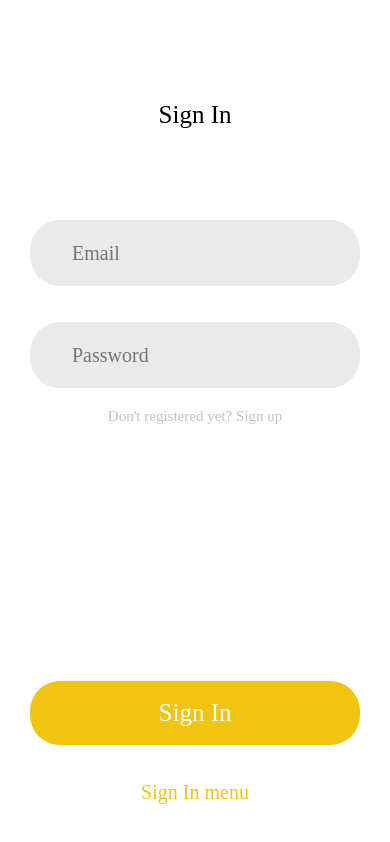
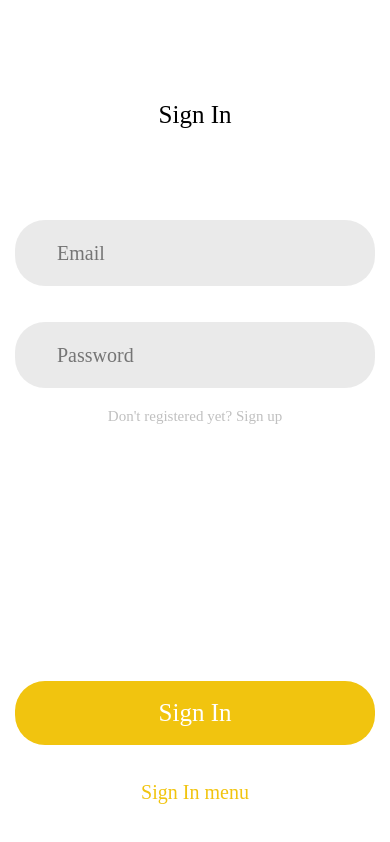
Before and after one commit to DMihail/BestFruitShop, a React Native app: screen / in a window 390 px wide. Built offline with nearby package versions, Linux system fonts and the light colour scheme.

Commit message:
paddingHorizontal depends on the platform

```diff
--- a/source/component/AuthLayout/AuthLayout.tsx
+++ b/source/component/AuthLayout/AuthLayout.tsx
@@ -5,7 +5,7 @@ import { useSafeAreaInsets } from "react-native-safe-area-context";
 
 import { DismissKeyboard } from "~/component";
 import { AppButton } from "~/component/AppButton";
-import { colors, Fonts } from "~/constants";
+import { colors, Fonts, paddingHorizontal } from '~/constants';
 
 type AuthLayoutType = {
   children: React.ReactNode;
@@ -38,7 +38,7 @@ const styles = StyleSheet.create({
   container: {
     flexGrow: 1,
     paddingBottom: 40,
-    paddingHorizontal: 30,
+    paddingHorizontal,
     justifyContent: "space-between",
     backgroundColor: colors.white,
   },
--- a/source/component/CustomTabBar/CustomTabBar.tsx
+++ b/source/component/CustomTabBar/CustomTabBar.tsx
@@ -4,7 +4,7 @@ import { Pressable, StyleSheet, View } from "react-native";
 import { BottomTabBarProps } from "@react-navigation/bottom-tabs";
 import { useSafeAreaInsets } from "react-native-safe-area-context";
 
-import { colors } from "~/constants";
+import { colors, paddingHorizontal } from '~/constants';
 import { useKeyboard } from '~/hooks';
 
 export const CustomTabBar: FC<BottomTabBarProps> = ({
@@ -84,7 +84,7 @@ export const CustomTabBar: FC<BottomTabBarProps> = ({
 const styles = StyleSheet.create({
   container: {
     flexDirection: "row",
-    paddingHorizontal: 15,
+    paddingHorizontal,
     paddingVertical: 12,
     backgroundColor: colors.white,
     shadowOffset: { width: 0, height: -4 },
--- a/source/constants/index.ts
+++ b/source/constants/index.ts
@@ -3,3 +3,4 @@ export * from "./colors";
 export * from "./routes";
 export * from "./formRules";
 export * from "./previewInfo";
+export * from './styles'
--- /dev/null
+++ b/source/constants/styles.ts
@@ -0,0 +1,3 @@
+import { Platform } from 'react-native';
+
+export const paddingHorizontal = Platform.OS === 'ios' ? 30 : 15
--- a/source/screen/navigation/component/MainHeader/MainHeader.tsx
+++ b/source/screen/navigation/component/MainHeader/MainHeader.tsx
@@ -5,7 +5,7 @@ import { useSafeAreaInsets } from "react-native-safe-area-context";
 
 import { AppleLogo, ProfileLogo } from "~/assets/image/common";
 import { AppText, PressableImage } from "~/component";
-import { colors, Fonts } from "~/constants";
+import { colors, Fonts, paddingHorizontal } from '~/constants';
 
 export const MainHeader = () => {
   const { top: paddingTop } = useSafeAreaInsets();
@@ -27,7 +27,7 @@ export const MainHeader = () => {
 const styles = StyleSheet.create({
   container: {
     flexDirection: "row",
-    paddingHorizontal: 15,
+    paddingHorizontal,
     paddingVertical: 2,
     justifyContent: "space-between",
     alignItems: "center",
--- a/source/screen/navigation/component/ShopHeader/ShopHeader.tsx
+++ b/source/screen/navigation/component/ShopHeader/ShopHeader.tsx
@@ -6,7 +6,7 @@ import { useSafeAreaInsets } from "react-native-safe-area-context";
 
 import { ArrowLeftCircle, Search } from "~/assets";
 import { AppText, PressableImage } from "~/component";
-import { colors, Fonts, Routes } from "~/constants";
+import { colors, Fonts, paddingHorizontal, Routes } from '~/constants';
 import { CartScreenNavigationProp } from "~/types";
 
 type ShopHeaderProps = {
@@ -40,7 +40,7 @@ export const ShopHeader: FC<ShopHeaderProps> = ({ title }) => {
 const styles = StyleSheet.create({
   container: {
     flexDirection: "row",
-    paddingHorizontal: 15,
+    paddingHorizontal,
     paddingVertical: 10,
     justifyContent: "space-between",
     alignItems: "center",
--- a/source/screen/pages/Home/component/ProductList.tsx
+++ b/source/screen/pages/Home/component/ProductList.tsx
@@ -4,6 +4,7 @@ import { FlatList, ListRenderItemInfo, StyleSheet } from 'react-native';
 import { useSelector } from "react-redux";
 
 import { ListEmptyLoader, ProductCard } from "~/component";
+import { paddingHorizontal } from '~/constants';
 import { productsSelector } from "~/store";
 import { IProductType } from "~/types";
 
@@ -37,11 +38,11 @@ const styles = StyleSheet.create({
   columnWrapper: {
     justifyContent: "space-between",
     gap: 22,
-marginBottom: 22
+    marginBottom: 22
   },
   contentContainer: {
     flexGrow: 1,
-    paddingHorizontal: 15,
+    paddingHorizontal,
     paddingBottom: 20,
   },
 });
--- a/source/screen/pages/Home/component/SectionProductsBySlug.tsx
+++ b/source/screen/pages/Home/component/SectionProductsBySlug.tsx
@@ -2,7 +2,7 @@ import { FC, memo, useCallback } from "react";
 import { FlatList, ListRenderItemInfo, StyleSheet, View } from "react-native";
 
 import { AppText, ProductCard } from "~/component";
-import { colors, Fonts } from "~/constants";
+import { colors, Fonts, paddingHorizontal } from '~/constants';
 import { PRODUCTS_SLUG } from "~/constants/product";
 import { IProductBySlug } from "~/store";
 import { IProductType } from "~/types";
@@ -39,7 +39,7 @@ export const SectionProductsBySlug: FC<IProductBySlug> = memo(
 
 const styles = StyleSheet.create({
   container: {
-    paddingHorizontal: 15,
+    paddingHorizontal,
   },
   columnWrapper: {
     justifyContent: "space-between",
--- a/source/screen/pages/Shop/page/Cart/Cart.tsx
+++ b/source/screen/pages/Shop/page/Cart/Cart.tsx
@@ -5,7 +5,7 @@ import { useNavigation } from "@react-navigation/native";
 import { useDispatch, useSelector } from "react-redux";
 
 import { AppButton } from "~/component";
-import { colors, Fonts, Routes } from "~/constants";
+import { colors, Fonts, paddingHorizontal, Routes } from '~/constants';
 import { cartSelector, removeProductAction } from "~/store";
 import { CartScreenNavigationProp } from "~/types";
 
@@ -89,7 +89,7 @@ const styles = StyleSheet.create({
   container: {
     flex: 1,
     backgroundColor: colors.white,
-    paddingHorizontal: 30,
+    paddingHorizontal,
     paddingVertical: 50,
     justifyContent: "space-between",
     alignItems: "center",
--- a/source/screen/pages/Shop/page/Shop/Shop.tsx
+++ b/source/screen/pages/Shop/page/Shop/Shop.tsx
@@ -5,7 +5,7 @@ import { useNavigation } from "@react-navigation/native";
 import { useSelector } from "react-redux";
 
 import { AppButton } from "~/component";
-import { colors, Fonts, Routes } from "~/constants";
+import { colors, Fonts, paddingHorizontal, Routes } from '~/constants';
 import { ProductInfo } from "~/screen/pages/Shop/page/Shop/component/ProductInfo";
 import { cartSelector } from "~/store";
 import { CartScreenNavigationProp } from "~/types";
@@ -49,7 +49,7 @@ const styles = StyleSheet.create({
   container: {
     flex: 1,
     backgroundColor: colors.white,
-    paddingHorizontal: 30,
+    paddingHorizontal,
     paddingBottom: 50,
     paddingTop: 100,
     justifyContent: "space-between",
--- a/source/screen/pages/Shop/page/Shop/component/ProductInfo.tsx
+++ b/source/screen/pages/Shop/page/Shop/component/ProductInfo.tsx
@@ -35,7 +35,6 @@ const styles = StyleSheet.create({
     shadowOpacity: 0.25,
     elevation: 4,
     marginBottom: 18,
-    overflow: "hidden",
     backgroundColor: colors.white,
   },
   image: {
```
